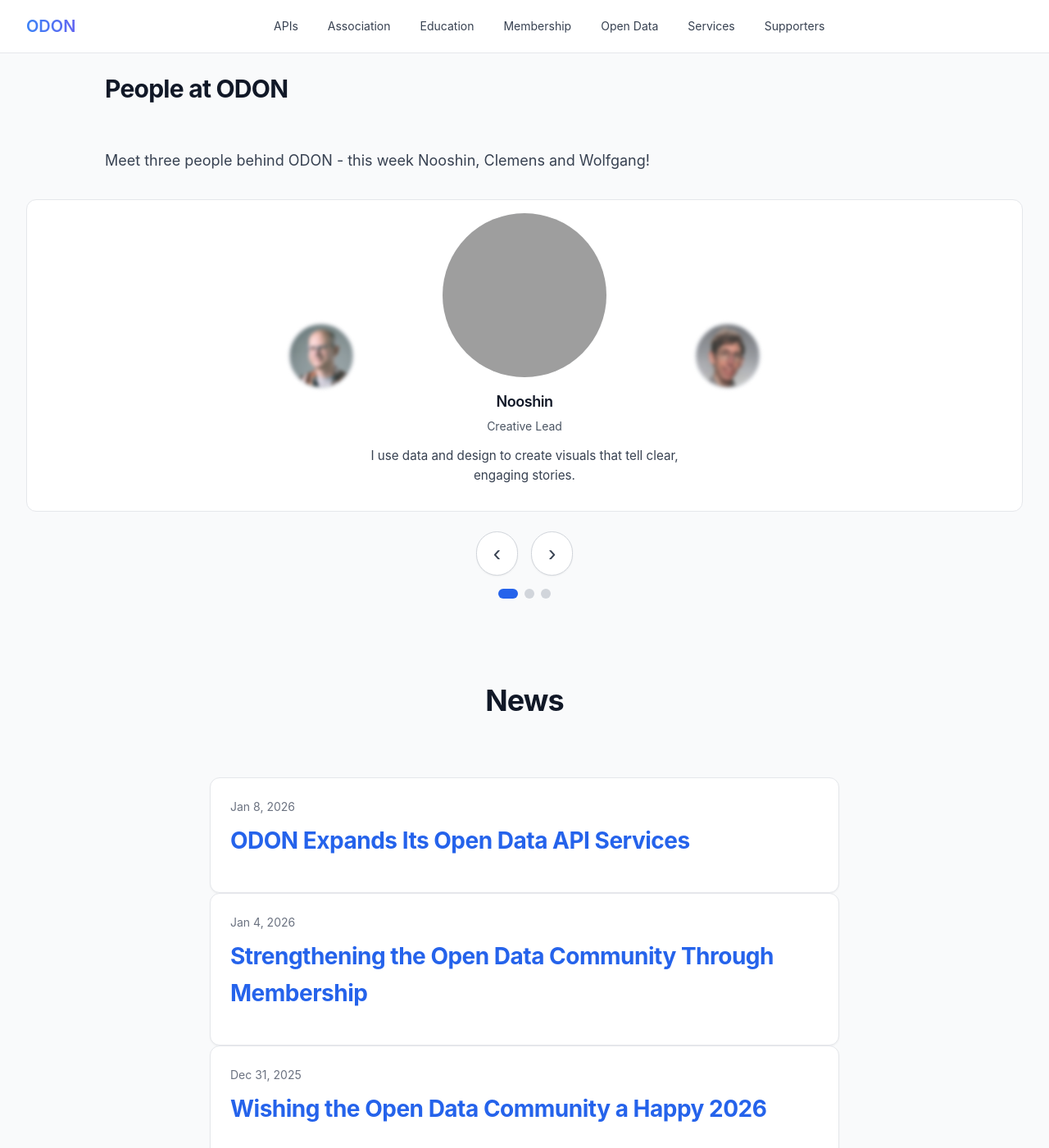
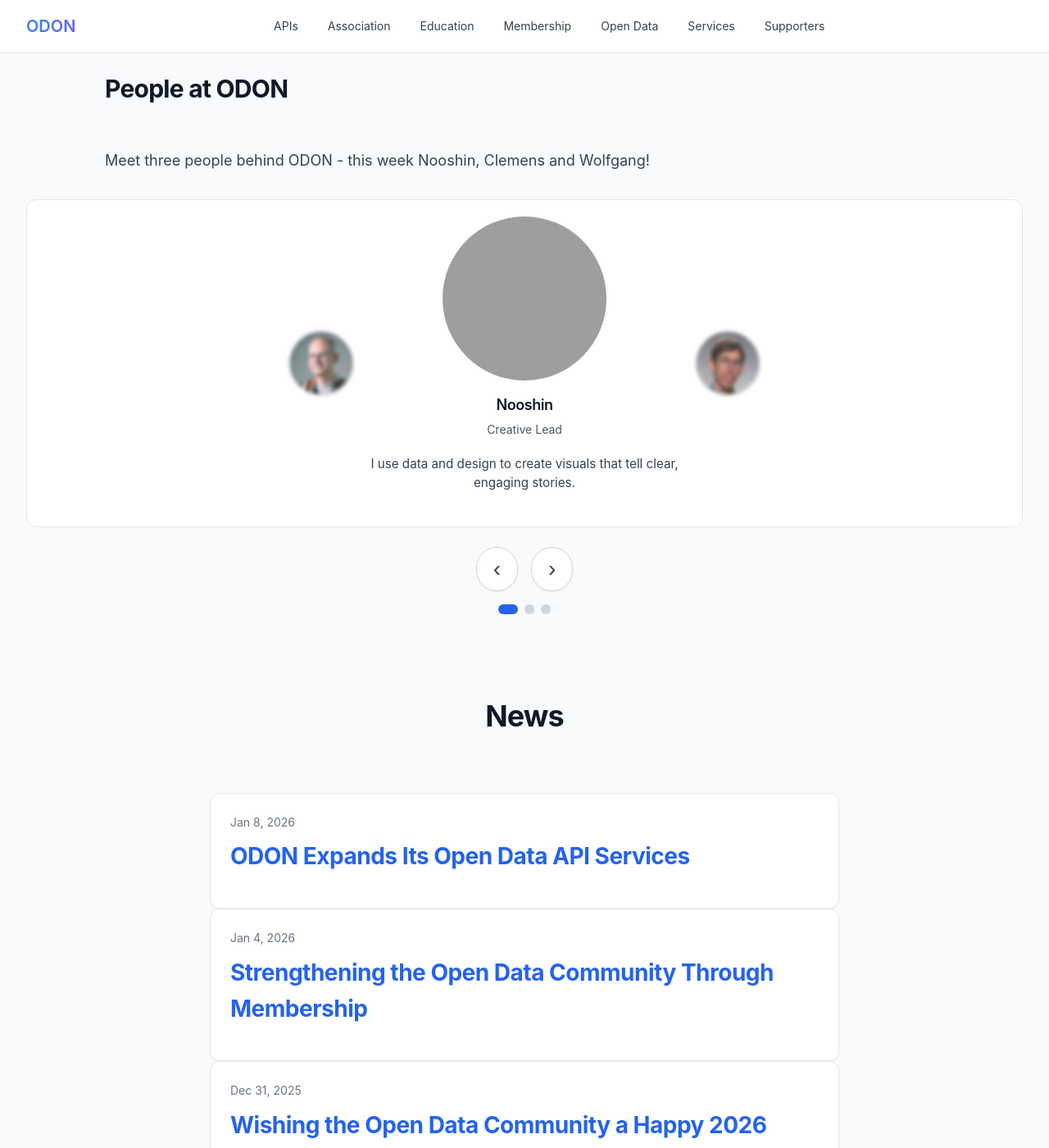
Before and after one commit to verein-odon/verein-odon.github.io, a Jekyll site: the page built from docs/en/index.md, in a window 1280 px wide and 1400 px high, scrolled down 1979 px. Shown: the whole window at 82% size. Built offline with Jekyll 4.4.1, drawn with Linux system fonts in a browser that asks for light colours; grey boxes are pictures that could not be loaded.

Commit message:
Fixed height issues with featuring people at ODON

```diff
--- a/docs/_data/people.yaml
+++ b/docs/_data/people.yaml
@@ -17,7 +17,7 @@
 - name: Clemens
   role: "Board Member"
   image: clemens_01.jpeg
-  statement: "I believe that Open Data is only as powerful as our ability to understand it. Visualizing data isn't just about aesthetics—it’s about making transparency accessible and meaningful for everyone in our society."
+  statement: “Open Data matters only when people can understand it.”
 #  link: "https://example.com/clemens-mock"
 
 - name: Nooshin
@@ -29,5 +29,5 @@
 - name: Wolfgang
   role: "Board Member"
   image: wolfgang_01.jpeg
-  statement: "Open Data gives us the chance to turn knowledge into something accessible, tangible, and inspiring for everyone."
+  statement: “Data becomes powerful when it’s accessible and inspiring.”
   #link: "https://example.com/wolfgang-hauer"
--- a/docs/assets/main.scss
+++ b/docs/assets/main.scss
@@ -737,7 +737,7 @@ a.btn-primary, a.btn-primary:hover {
 
 .people-carousel-inner {
   position: relative;
-  min-height: 260px;
+  height: 400px; /* Fixed height so controls below never jump */
 }
 
 .person-slide {
@@ -746,6 +746,27 @@ a.btn-primary, a.btn-primary:hover {
 
 .person-slide.is-active {
   display: block;
+  height: 100%;
+}
+
+/* Fixed-height card in carousel only: prevents jump when statement length varies */
+.people-carousel .person-card {
+  height: 100%;
+  min-height: 400px;
+  overflow: hidden;
+}
+
+.people-carousel .person-main {
+  flex: 1;
+  min-height: 0; /* Allow flex child to shrink */
+  display: flex;
+  flex-direction: column;
+}
+
+.people-carousel .person-statement {
+  flex: 1;
+  min-height: 3.5em;
+  overflow: hidden; /* Long text clipped; ~2 sentences visible */
 }
 
 .people-carousel-controls {
@@ -796,6 +817,8 @@ a.btn-primary, a.btn-primary:hover {
   margin-top: 0.75rem;
   font-size: 0.95rem;
   color: var(--color-gray-700);
+  min-height: 3.5em; /* Reserve space for ~2 sentences so card height stays stable */
+  line-height: 1.5;
 }
 
 /* News Section */
```
